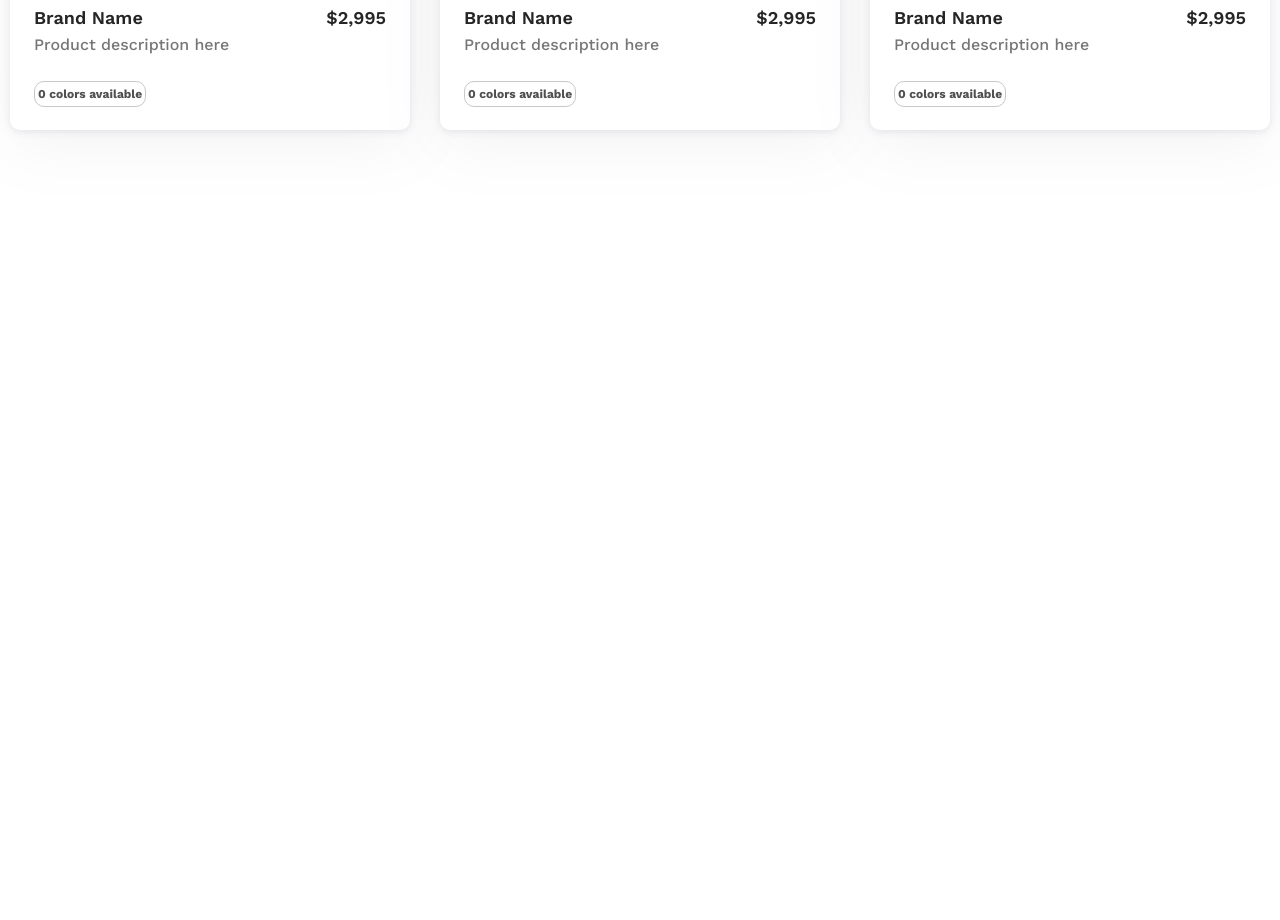
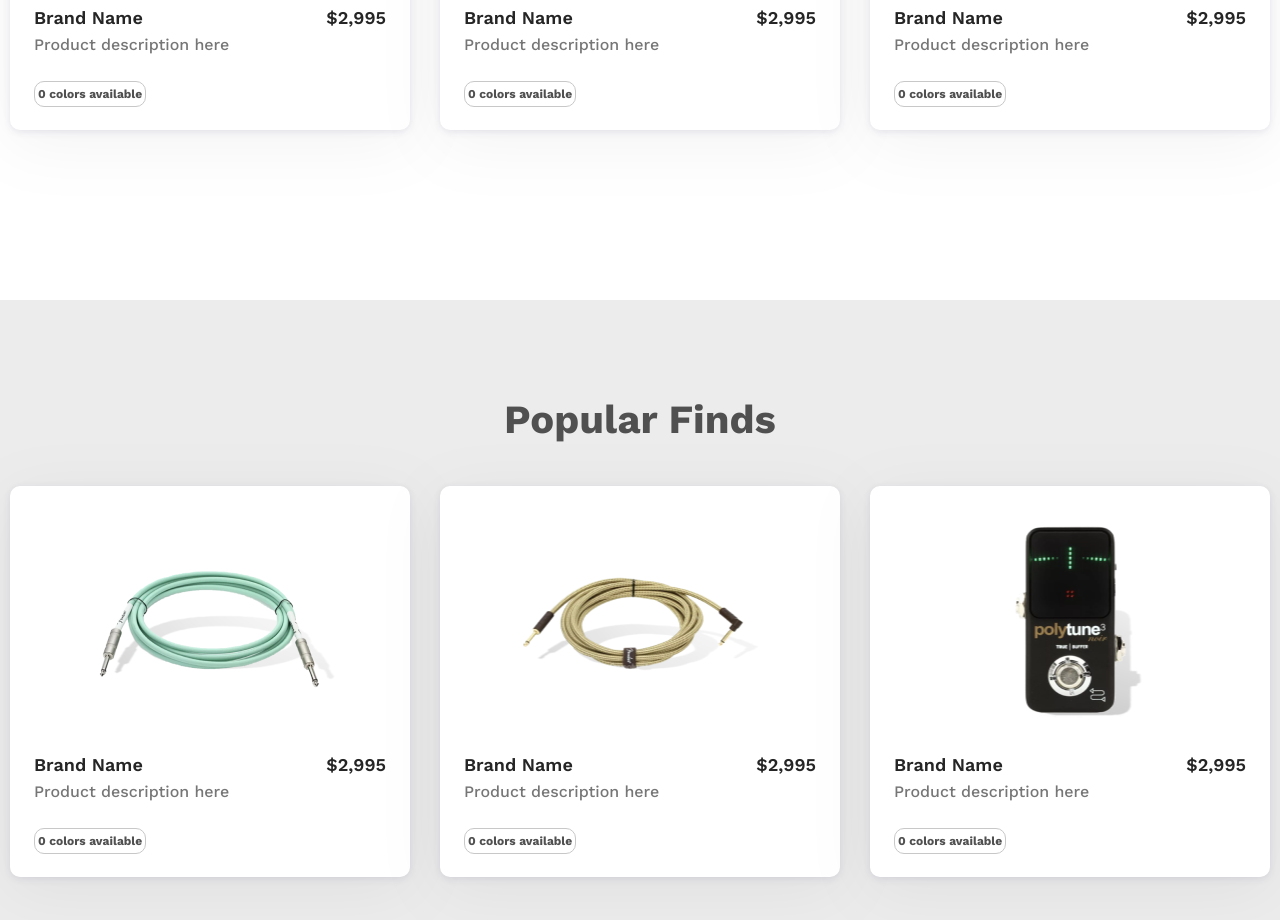
Before and after one commit to MuhammadaminAbbosov/Guitar-Store, a plain HTML site: page index.html in a window 1280 px wide. Shown: the part 1298-2218 px from the top of the page. Before the commit the page ends 1598 px from the top, so only its background shows below. Drawn offline with nearby package versions, Linux system fonts and the light colour scheme.

Commit message:
add section-3

```diff
--- a/index.html
+++ b/index.html
@@ -90,7 +90,52 @@
             </div>
         </div>
     </section>
-    <section class="section-3"></section>
+    <section class="section-3">
+        <span></span>
+        <h1>Popular Finds</h1>
+
+        <div class="box-container">
+            <div class="box">
+                <div class="img">
+                    <img src="./assets/images/cabel-1.png" alt="guitar-1">
+                </div>
+                <div class="text">
+                    <div class="brend_name">
+                        <b>Brand Name</b>
+                        <b>$2,995</b>
+                    </div>
+                    <p>Product description here</p>
+                    <a href="#">0 colors available</a>
+                </div>
+            </div>
+            <div class="box">
+                <div class="img">
+                    <img src="./assets/images/cabel-2.png" alt="guitar-2">
+                </div>
+                <div class="text">
+                    <div class="brend_name">
+                        <b>Brand Name</b>
+                        <b>$2,995</b>
+                    </div>
+                    <p>Product description here</p>
+                    <a href="#">0 colors available</a>
+                </div>
+            </div>
+            <div class="box">
+                <div class="img">
+                    <img src="./assets/images/cabel-3.png" alt="guitar-3">
+                </div>
+                <div class="text">
+                    <div class="brend_name">
+                        <b>Brand Name</b>
+                        <b>$2,995</b>
+                    </div>
+                    <p>Product description here</p>
+                    <a href="#">0 colors available</a>
+                </div>
+            </div>
+        </div>
+    </section>
     <section class="section-4"></section>
     <footer></footer>
 </body>
--- a/style/sections/_section-3.scss
+++ b/style/sections/_section-3.scss
@@ -0,0 +1,101 @@
+.section-3 {
+    height: 665px;
+    width: 100%;
+    display: flex;
+    flex-direction: column;
+    align-items: center;
+    padding: 88px;
+    background-color: #ECECEC;
+
+    span {
+        height: 3px;
+        width: 45px;
+        border-radius: 10px;
+        background-color: #AB0433;
+        margin-bottom: 8px;
+    }
+
+    h1 {
+        font-weight: bold;
+        font-size: 40px;
+        line-height: 120%;
+
+        text-align: center;
+        color: #505050;
+        padding-bottom: 42px;
+    }
+
+    .box-container {
+        display: flex;
+        gap: 30px;
+
+        .box {
+            border-radius: 10px;
+            width: 400px;
+            height: 391px;
+            filter: drop-shadow(0px 2px 4px rgba(28, 5, 77, 0.1)) drop-shadow(0px 12px 32px rgba(0, 0, 0, 0.05));
+
+            .img {
+                position: relative;
+                height: 252px;
+                width: 100%;
+                background: white;
+                border-radius: 10px 10px 0px 0px;
+
+                img {
+                    position: absolute;
+                    top: -20px;
+                    left: 50%;
+                    transform: translate(-50%);
+                }
+            }
+
+            .text {
+                height: 139px;
+                width: 100%;
+                border-radius: 0px 0px 10px 10px;
+                background-color: white;
+
+
+                display: flex;
+                flex-direction: column;
+                justify-content: center;
+                align-items: flex-start;
+                padding: 16px 24px 24px;
+
+                .brend_name {
+                    width: 100%;
+                    display: flex;
+                    justify-content: space-between;
+                    align-items: center;
+                    b {
+                        font-weight: 600;
+                        font-size: 18px;
+                        line-height: 130%;
+
+                        color: #252525;
+                        padding-bottom: 6px;
+                    }
+                }
+
+                p {
+                    font-weight: 500;
+                    font-size: 16px;
+                    line-height: 130%;
+                    color: #767676;
+                    padding-bottom: 25px;
+                }
+
+                a {
+                    font-weight: bold;
+                    font-size: 12px;
+                    line-height: 150%;
+                    color: #505050;
+                    border:1px solid rgb(200, 200, 200);
+                    border-radius: 10px;
+                    padding: 3px;
+                }
+            }
+        }
+    }
+}
```
Also changed, not shown: assets/images/cabel-1.png (added), assets/images/cabel-2.png (added), assets/images/cabel-3.png (added), style/main.css, 1 other file.
